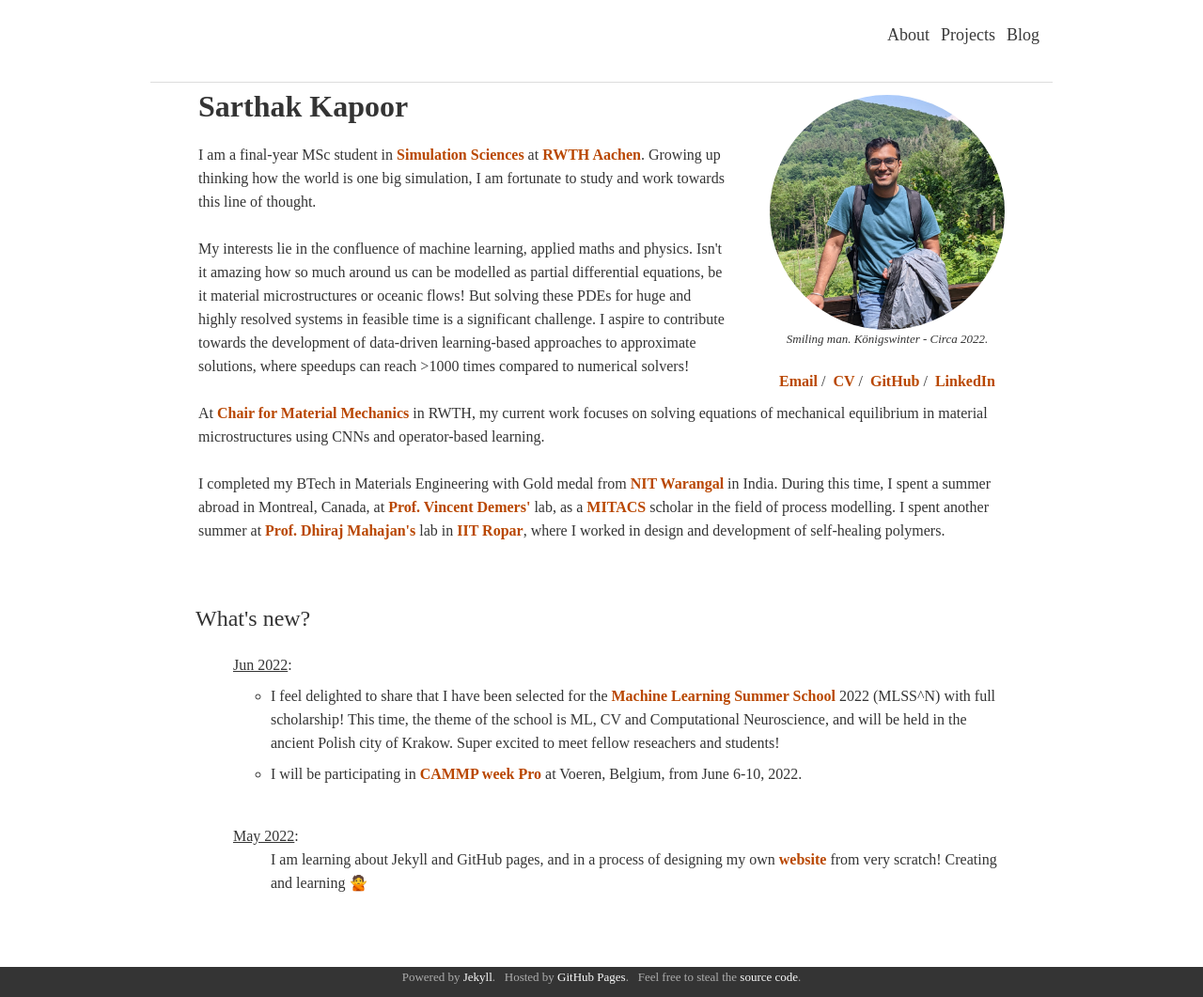
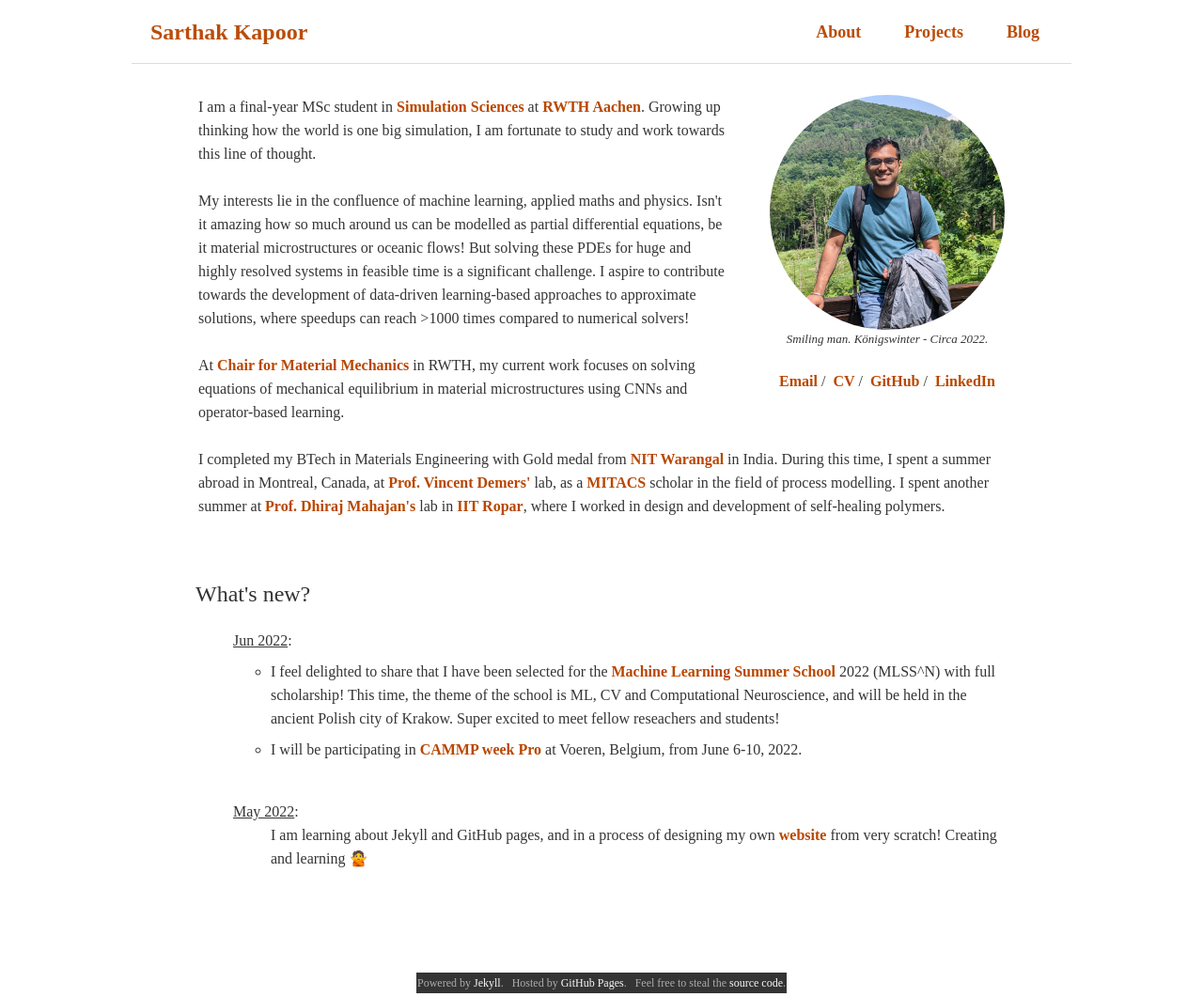
Before and after one commit to ka-sarthak/ka-sarthak.github.io, a Jekyll site: the page built from index.html, in a window 1280 px wide and 1061 px high. Shown: the whole window at 94% size. Built offline with Jekyll 4.4.1, drawn with Linux system fonts in a browser that asks for light colours.

Commit message:
Making navigation bar responsive

```diff
--- a/_includes/navigation.html
+++ b/_includes/navigation.html
@@ -1,26 +1,46 @@
-<nav class="header">
-    <table style="width: 100%;">
+<nav class="navbar">
+    <!-- {% if page.title != "Sarthak | About" %} -->
+    <!-- {% else %} -->
+    <!-- <div></div> -->
+    <!-- {% endif %} -->
+    <div class="nav-name">
+        <a href="/" target="_self"><b>Sarthak </b>Kapoor</a>
+    </div>
+    <ul class="nav-links">
+        <input type="checkbox" id="checkbox_toggle"/>
+        <label for="checkbox_toggle" class="nav-checkbox">&#9776</label>
+
+        <div class="nav-menu">
+            <li><a href="/" target="_self">About</a></li>
+            <li><a href="/projects.html" target="_self">Projects</a></li>
+            <li><a href="/blog.html" target="_self">Blog</a></li>
+        </div>
+    </ul>
+
+
+
+<!--    <table style="width: 100%;">
         <tr>
             <td>
                 <div>
                     {% if page.title != "Sarthak | About" %}
-                    <div style="float: left; font-size: x-large;">
+                    <div style="float: left; font-size: 200%;">
                         <a href="/index.html" target="_self"><b>Sarthak </b>Kapoor</a>
                     </div>
                     {% endif %}
                     <div style="float: right;">
-                        <table style="font-size: large;">
+                        <table style="font-size: 150%;">
                             <tr>
                                 <td style="vertical-align: bottom;"><a href="/" target="_self">About</a></td>
                                 <td><a href="/projects.html" target="_self">Projects</a></td>
-                                <td><a href="/blog.html" target="_self">Blog</a></td>
+                                <td><a href="/blog.html" target="_self">Blog</a></td>-->
                                 <!--<td><a href="/publications.html" target="_self">Publications</a></td>-->
-                            </tr>
+ <!--                           </tr>
                         </table>
                     </div>
                 </div>
             </td>
         </tr>
-
+-->
     </table>
 </nav>
--- a/index.html
+++ b/index.html
@@ -22,7 +22,7 @@
                 </figure>
 
                 <div class="content">
-                    <div style="font-size: xx-large; margin-bottom: 3%;"><b>Sarthak Kapoor</b></div>
+                    <!-- <div style="font-size: xx-large; margin-bottom: 3%;"><b>Sarthak Kapoor</b></div> -->
 
                     I am a final-year MSc student in <a href="https://www.rwth-aachen.de/go/id/bnzu/lidx/1">Simulation Sciences</a> at <a href="https://www.rwth-aachen.de/">RWTH Aachen</a>.
                     Growing up thinking how the world is one big simulation, I am fortunate to study and work towards this line of thought.
--- a/styles.css
+++ b/styles.css
@@ -1,4 +1,6 @@
 body {
+    display: flex;
+    flex-direction: column;
     max-width: 960px;
     margin: auto;
     background-color:white;
@@ -15,18 +17,76 @@
     text-decoration: underline;
 }
 li{
-    margin: 1% 0%
+    margin: 1% 0%;
 }
 img{
     max-width: 100%;
     margin: auto;
 }
 
+.navbar{
+    max-width: 960px;
+    margin: auto;
+    display: flex;
+    align-items: center;
+    justify-content: space-between;
+    padding: 0px 20px 0px 20px;
+    position:fixed;top:0;right:0;left:0;
+    border-width: 0px 0px 1px 0px;
+    border-style: solid;
+    border-color: #dcdcdc;
+    background-color: white;
+    opacity: 0.97;
+}
+.nav-name{
+    font-size: 24px;
+}
+.nav-menu{
+    display: flex;
+    gap: 1em;
+    font-size: 18px;
+}
+.nav-menu li{
+    padding: 5px 14px;
+    list-style: none;
+}
 
+input[type=checkbox]{
+    display: none;
+}
+.nav-checkbox{
+    display: none;
+    font-size: 24px;
+    user-select: none;
+}
+@media (max-width:768px) {
+    .nav-checkbox{
+        display: block;
+    }
+    .nav-menu {
+        display:none;
+        position: absolute;
+        background-color: white;
+        opacity: 0.97;
+        top: 45px;
+        right: 0;
+        left: 0;
+        text-align: center;
+        padding: 16px 0;
+        border-width: 0px 0px 1px 0px;
+        border-style: solid;
+        border-color: #dcdcdc;
+       }
+    input[type=checkbox]:checked ~ .nav-menu{
+        display: block;
+        transition: 0.3s ease;
+    }
+}
+
+/*
 .header{
     position:fixed;top:0;right:0;left:0;
     max-width: 960px;
-    height: 7%;
     margin: auto;
     padding-top: 1%;
     background-color: white;
@@ -43,6 +103,8 @@
 .header td{
     padding: 5px;
 }
+*/
+
 .pagecontent{
     padding-top: 50px;
     padding-bottom: 10px;
@@ -77,9 +139,11 @@
     margin: auto;
     text-align: center;
     padding: 1px;
-    position: fixed;
-    bottom:0;left:0;right:0;height:30px;
-    font-size: small;
+    margin-top: auto;
+    /* position:relative; */
+    bottom:0;left:0;right:0;
+    /* height:30px; */
+    font-size: 12px;
 }
 .footer a {
     color: #FAFAFA;
```
Also changed, not shown: 6 other files.
